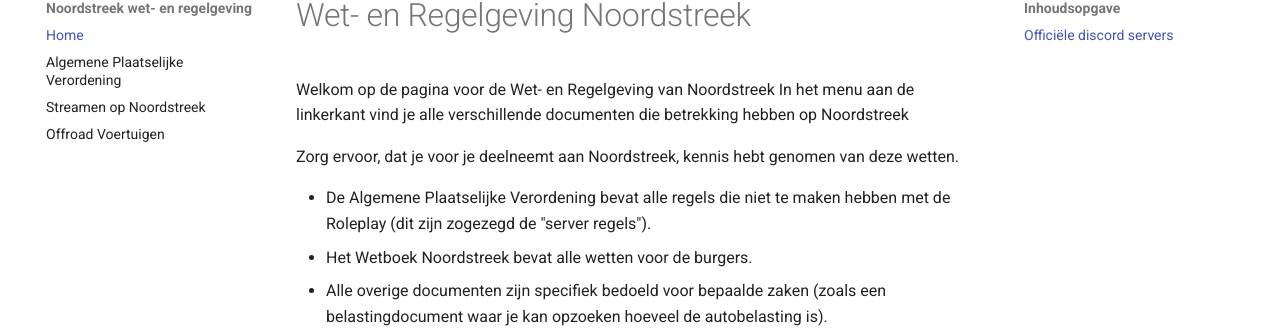
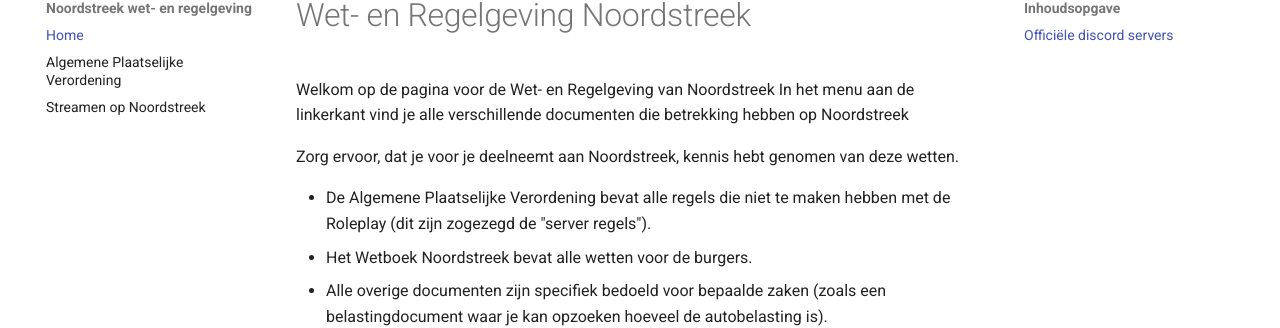
Before and after one commit to Noordstreek/regels-en-wetgeving, an MkDocs documentation site: the page built from docs/index.md, in a window 1280 px wide. Shown: the part 103-431 px from the top of the page. Built offline with MkDocs 1.6.1 and Material for MkDocs 9.7.7, drawn with Linux system fonts in a browser that asks for light colours; comment, search, counter and statistics services are not loaded.

Commit message:
Update mkdocs.yml

```diff
--- a/mkdocs.yml
+++ b/mkdocs.yml
@@ -37,7 +37,7 @@ nav:
  # - Belastingen: belastingen.md
  # - Regelement voor de rechtspraak: rechtspraak.md
   - Streamen op Noordstreek: streamen.md
-  - Offroad Voertuigen: offroadvoertuigen.md
+ # - Offroad Voertuigen: offroadvoertuigen.md
  # - Kosten:
    # - Advocatuur: kosten/advocatuur.md
    # - Ambulance: kosten/ambulance.md
```
